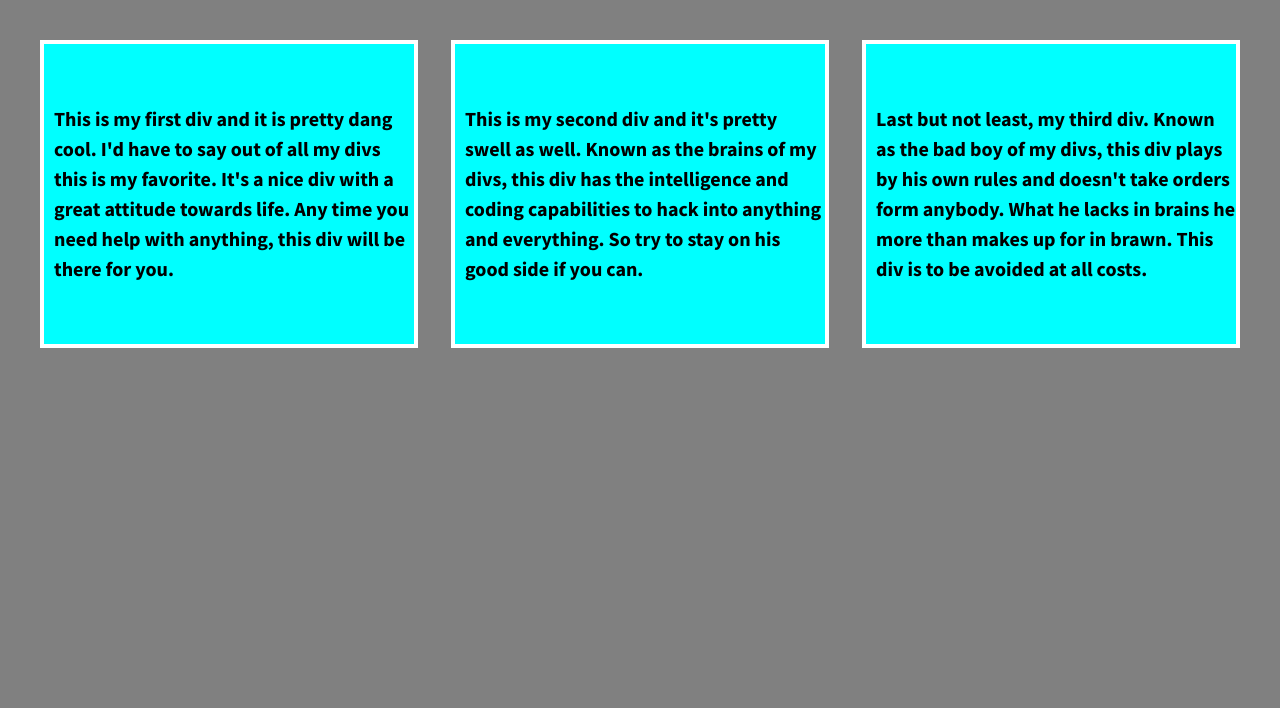
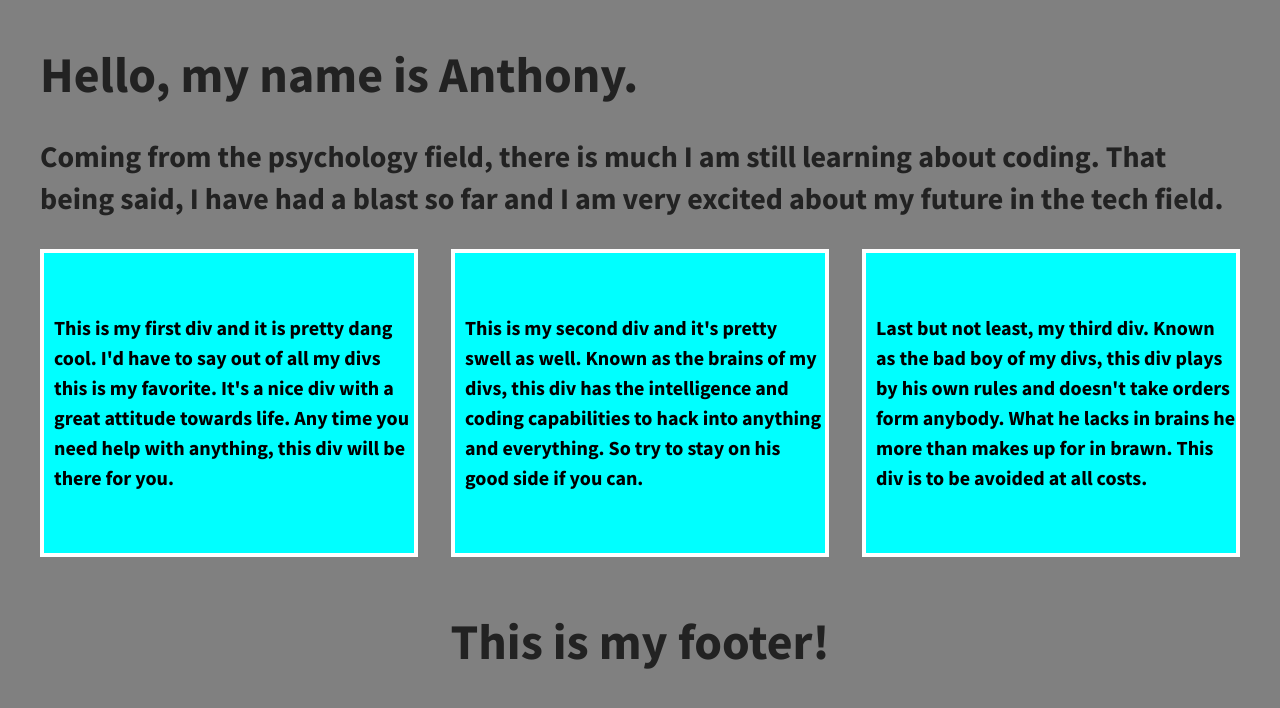
Before and after one commit to AntReyn12/divs-flexbox-starter, a plain HTML site: page index.html in a window 1280 px wide. Drawn offline with nearby package versions, Linux system fonts and the light colour scheme.

Commit message:
added header, main and footer, and flex wrapped the container

```diff
--- a/css/main.css
+++ b/css/main.css
@@ -99,6 +99,7 @@ textarea {
 html {
   background-color: grey;
   height: 100%;
+  width: 100%;
 }
 
 body {
@@ -112,11 +113,31 @@ p {
     font-family: 'Source Sans Pro', sans-serif;
 }
 
+header {
+    font-size: 2.5em;
+    padding-bottom: .5em;
+}
+
+footer {
+  display: flex;
+  justify-content: center;
+  align-items: center;
+  width: 100%;
+  font-size: 2.5em;
+  padding-top: 1em;
+}
+
+main {
+  font-size: 1.5em;
+  padding-bottom: 1em;
+}
+
 .wrapper {
   /*add display:flex and set justify-content to space-between*/
   font-weight: 700;
   display: flex;
   justify-content: space-between;
+  flex-flow: row wrap;
 }
 
 .div-1, .div-2, .div-3 {
--- a/index.html
+++ b/index.html
@@ -22,6 +22,8 @@
         <![endif]-->
 
         <section class="wrapper">
+            <header>Hello, my name is Anthony.</header>
+            <main>Coming from the psychology field, there is much I am still learning about coding. That being said, I have had a blast so far and I am very excited about my future in the tech field.</main>
             <div class="div-1">
                 <p>This is my first div and it is pretty dang cool. I'd have to say out of all my divs this is my favorite. It's a nice div with a great attitude towards life. Any time you need help with anything, this div will be there for you.</p>
             </div>
@@ -31,6 +33,7 @@
             <div class="div-3">
                 <p>Last but not least, my third div. Known as the bad boy of my divs, this div plays by his own rules and doesn't take orders form anybody. What he lacks in brains he more than makes up for in brawn. This div is to be avoided at all costs. </p>
             </div>
+            <footer>This is my footer!</footer>
         </section>
 
         <script src="https://ajax.googleapis.com/ajax/libs/jquery/1.11.3/jquery.min.js"></script>
```
